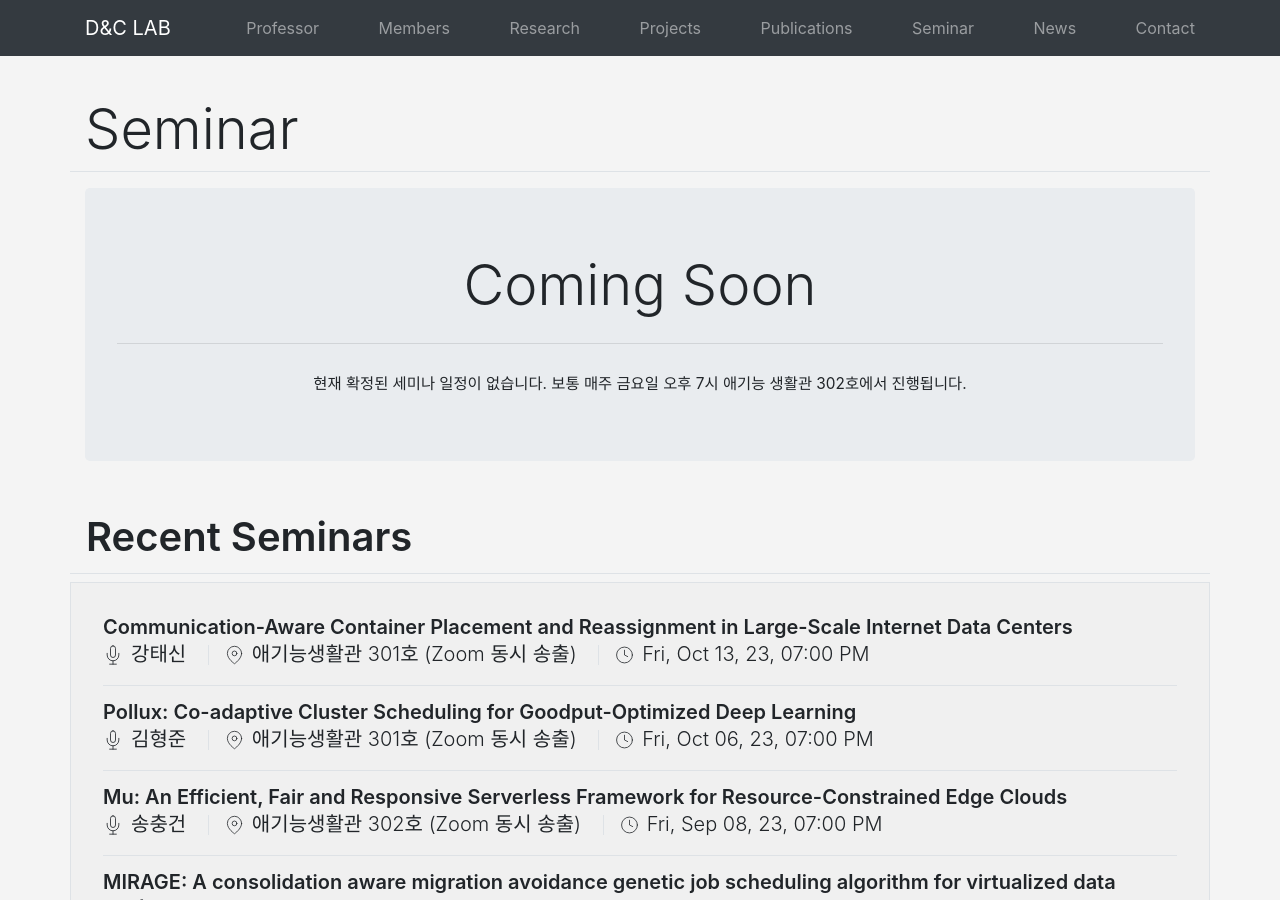
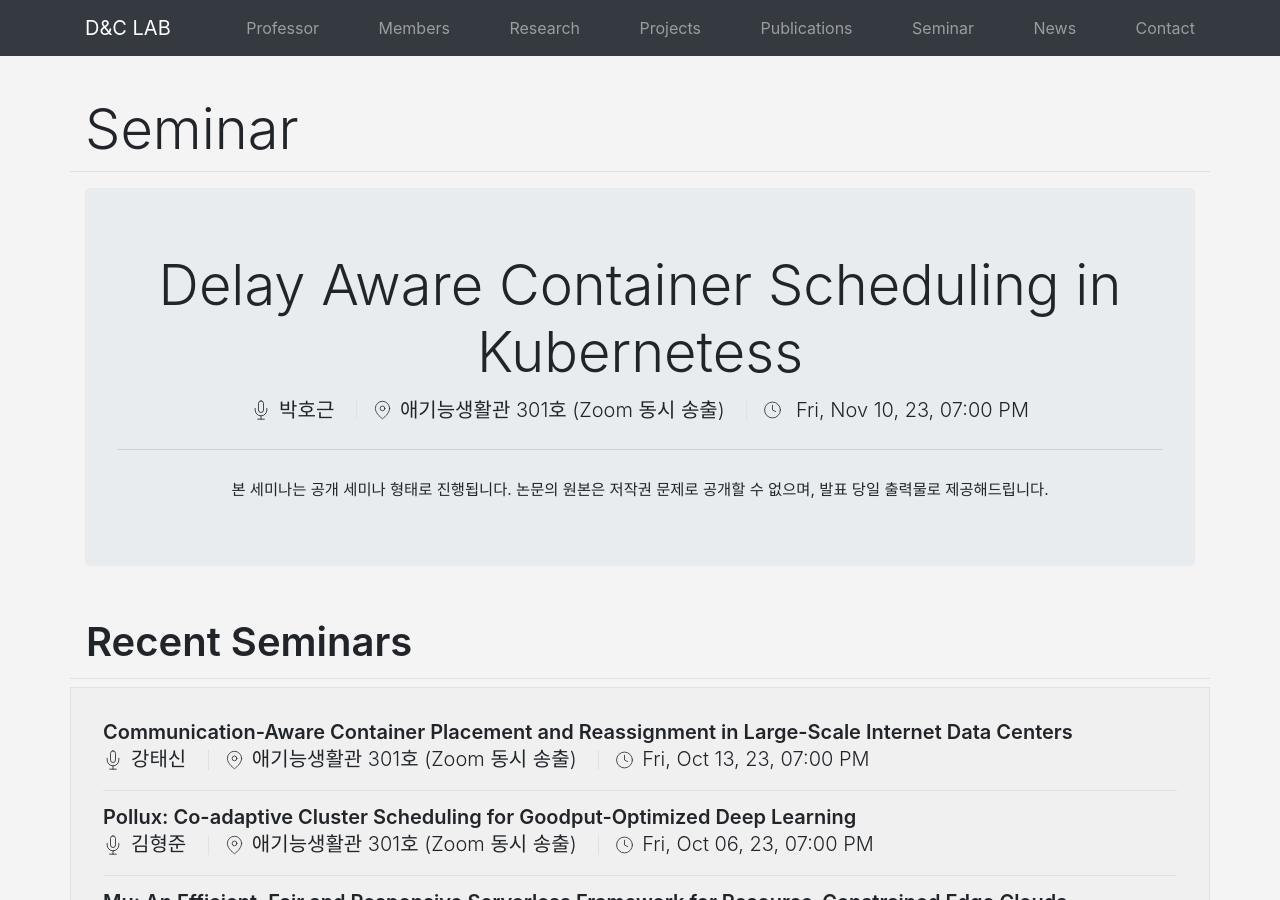
Before and after one commit to KU-Cloud/ku-cloud.github.io, a Jekyll site: the page built from seminar.html, in a window 1280 px wide and 900 px high. Built offline with Jekyll 4.4.1, drawn with Linux system fonts in a browser that asks for light colours.

Commit message:
update seminar

```diff
--- a/_data/seminars.yaml
+++ b/_data/seminars.yaml
@@ -979,3 +979,7 @@
   speacker: 강태신
   date: 2023-10-13T19:00:00.000+0900
   location: 애기능생활관 301호 (Zoom 동시 송출)
+- title: 'Delay Aware Container Scheduling in Kubernetess'
+  speacker: 박호근
+  date: 2023-11-10T19:00:00.000+0900
+  location: 애기능생활관 301호 (Zoom 동시 송출)
```
